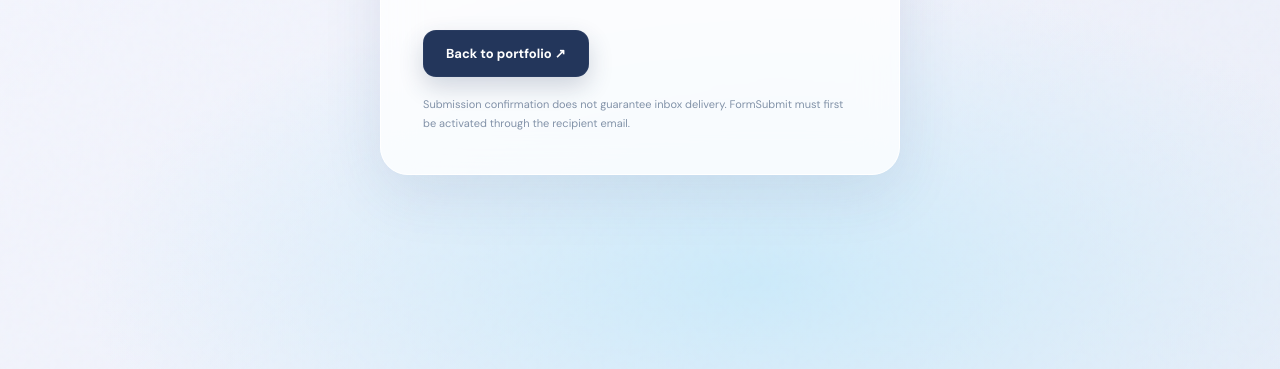
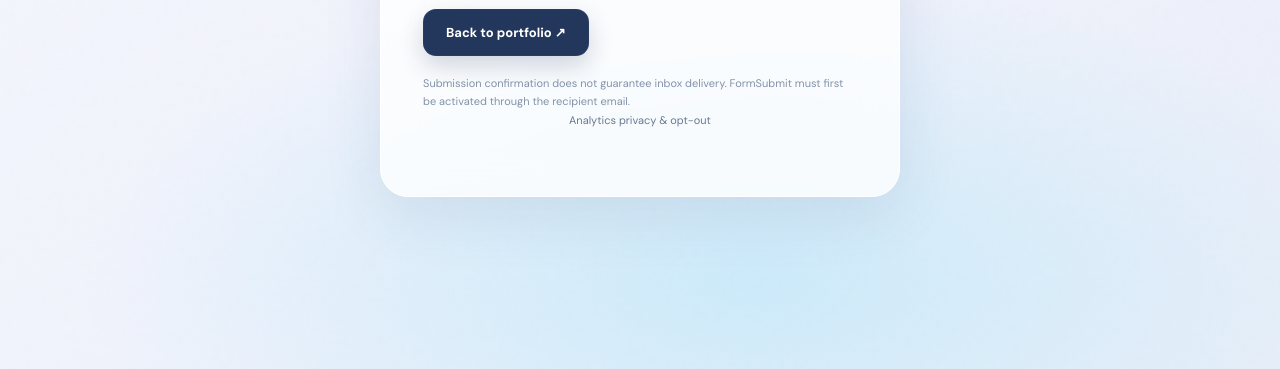
Before and after one commit to hifzamoinn/hifzamoinn.github.io, a plain HTML site: page contact-success.html in a window 1280 px wide. Shown: the part 431-800 px from the top of the page. Drawn offline with Linux system fonts and the light colour scheme.

Commit message:
Install separate privacy-aware Insights tracker on contact-success.html

```diff
--- a/contact-success.html
+++ b/contact-success.html
@@ -12,4 +12,4 @@ body{min-height:100vh;display:flex;align-items:center;justify-content:center;pad
 .message-card small{display:block;color:#8292a8;font-size:11px;line-height:1.7;margin-top:18px}
 @media(max-width:560px){.message-card{padding:30px 25px}}
 </style><link rel="icon" type="image/svg+xml" href="favicon.svg?v=1"></head>
-<body><main class="message-card"><div class="message-icon" aria-hidden="true">✓</div><h1>Message submitted</h1><p>Thank you for reaching out. Your message has been submitted to the contact form service for email delivery. I'll respond if a reply is needed.</p><a class="btn primary" href="index.html">Back to portfolio ↗</a><small>Submission confirmation does not guarantee inbox delivery. FormSubmit must first be activated through the recipient email.</small></main></body></html>
+<body><main class="message-card"><div class="message-icon" aria-hidden="true">✓</div><h1>Message submitted</h1><p>Thank you for reaching out. Your message has been submitted to the contact form service for email delivery. I'll respond if a reply is needed.</p><a class="btn primary" href="index.html">Back to portfolio ↗</a><small>Submission confirmation does not guarantee inbox delivery. FormSubmit must first be activated through the recipient email.</small><p style="font-size:11px;text-align:center"><a href="/portfolio-insights/privacy.html">Analytics privacy &amp; opt-out</a></p></main><script defer src="/portfolio-insights/config.js"></script><script defer src="/portfolio-insights/init.js"></script></body></html>
```
